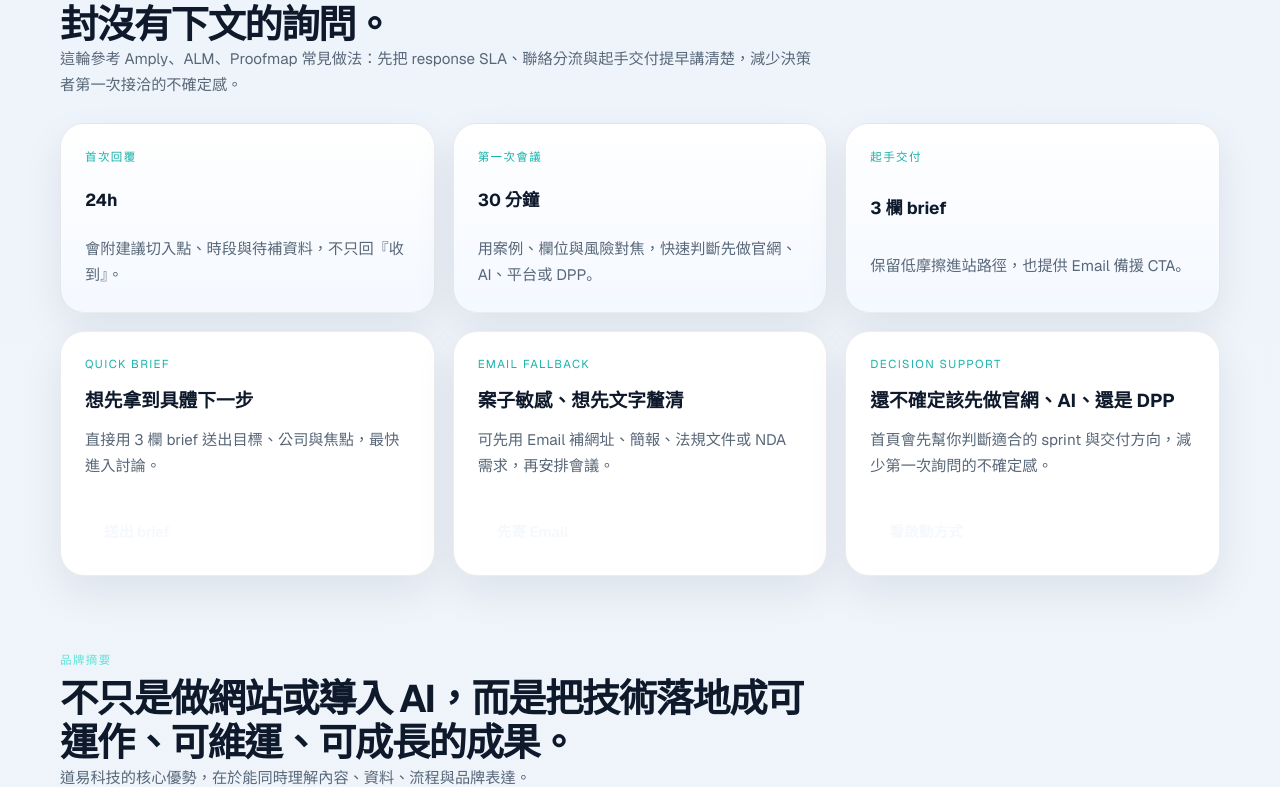
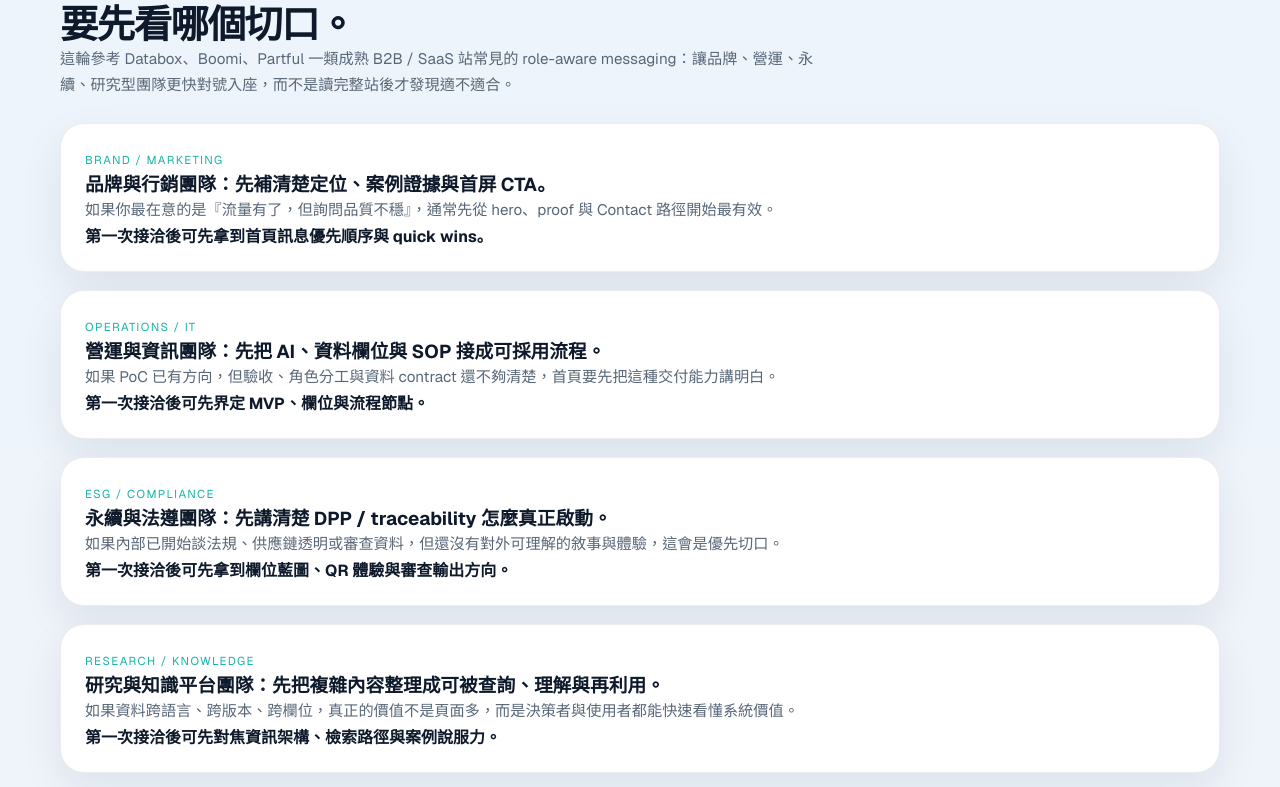
Before and after one commit to yangyen1977-wq/daoyi-website-2026, a Next.js app: page / in a window 1280 px wide. Shown: the part 7695-8482 px from the top of the page. Built offline with nearby package versions, Linux system fonts and the light colour scheme.

Commit message:
Add role-based decision flow to homepage

```diff
--- a/src/app/page.tsx
+++ b/src/app/page.tsx
@@ -113,6 +113,33 @@ const homepageStartNowCards = [
     label: "敏感專案也能開始",
     title: "如果牽涉 NDA、採購、法遵或既有系統文件，也可先用 Email 小步開始",
     detail: "保留低摩擦 contact flow，讓高敏感度專案不用一開始就填很長的表單。",
+  },
+];
+
+const homepageRoleDecisionCards = [
+  {
+    label: "Brand / Marketing",
+    title: "品牌與行銷團隊：先補清楚定位、案例證據與首屏 CTA。",
+    detail: "如果你最在意的是『流量有了，但詢問品質不穩』，通常先從 hero、proof 與 Contact 路徑開始最有效。",
+    outcome: "第一次接洽後可先拿到首頁訊息優先順序與 quick wins。",
+  },
+  {
+    label: "Operations / IT",
+    title: "營運與資訊團隊：先把 AI、資料欄位與 SOP 接成可採用流程。",
+    detail: "如果 PoC 已有方向，但驗收、角色分工與資料 contract 還不夠清楚，首頁要先把這種交付能力講明白。",
+    outcome: "第一次接洽後可先界定 MVP、欄位與流程節點。",
+  },
+  {
+    label: "ESG / Compliance",
+    title: "永續與法遵團隊：先講清楚 DPP / traceability 怎麼真正啟動。",
+    detail: "如果內部已開始談法規、供應鏈透明或審查資料，但還沒有對外可理解的敘事與體驗，這會是優先切口。",
+    outcome: "第一次接洽後可先拿到欄位藍圖、QR 體驗與審查輸出方向。",
+  },
+  {
+    label: "Research / Knowledge",
+    title: "研究與知識平台團隊：先把複雜內容整理成可被查詢、理解與再利用。",
+    detail: "如果資料跨語言、跨版本、跨欄位，真正的價值不是頁面多，而是決策者與使用者都能快速看懂系統價值。",
+    outcome: "第一次接洽後可先對焦資訊架構、檢索路徑與案例說服力。",
   },
 ];
 
@@ -302,6 +329,23 @@ export default function Home() {
               <Link href={item.href} className="button-secondary inline-button">
                 {item.cta}
               </Link>
+            </article>
+          ))}
+        </div>
+      </Section>
+
+      <Section
+        eyebrow="Role-based decision flow"
+        title="不只分專案類型，也讓不同角色一眼知道自己要先看哪個切口。"
+        description="這輪參考 Databox、Boomi、Partful 一類成熟 B2B / SaaS 站常見的 role-aware messaging：讓品牌、營運、永續、研究型團隊更快對號入座，而不是讀完整站後才發現適不適合。"
+      >
+        <div className="card-grid two-up homepage-role-decision-grid">
+          {homepageRoleDecisionCards.map((item) => (
+            <article key={item.title} className="feature-surface homepage-role-decision-card">
+              <span className="mini-label accent">{item.label}</span>
+              <h3>{item.title}</h3>
+              <p>{item.detail}</p>
+              <strong>{item.outcome}</strong>
             </article>
           ))}
         </div>
--- a/src/components/mobile-sticky-cta.tsx
+++ b/src/components/mobile-sticky-cta.tsx
@@ -10,7 +10,7 @@ export function MobileStickyCTA() {
   const hiddenRoutes = ["/contact"];
   const [dismissed, setDismissed] = useState(false);
   const primaryHref = pathname === "/" ? "/#quick-brief" : "/contact";
-  const primaryLabel = pathname === "/" ? "立即填 3 欄" : "24h 內拿建議";
+  const primaryLabel = pathname === "/" ? "先填 3 欄 brief" : "24h 內拿建議";
   const secondaryHref = `mailto:${siteConfig.email}?subject=${encodeURIComponent("想先和道易討論新專案")}`;
 
   if (hiddenRoutes.includes(pathname) || dismissed) {
@@ -22,14 +22,14 @@ export function MobileStickyCTA() {
       <div className="mobile-cta-content">
         <div className="mobile-cta-copy">
           <strong>先用 3 欄拿 24h 建議，不必先講完整個專案</strong>
-          <span>Quick Brief 主 CTA，Email / NDA 當備援路徑</span>
+          <span>Quick Brief 主 CTA，Email / NDA 保留低風險起點</span>
         </div>
         <div className="mobile-cta-actions">
           <Link href={primaryHref} className="mobile-cta-button primary">
             {primaryLabel}
           </Link>
           <a className="mobile-cta-button secondary" href={secondaryHref}>
-            快速寄信
+            Email / NDA
           </a>
         </div>
         <button type="button" className="mobile-cta-close" onClick={() => setDismissed(true)} aria-label="關閉行動按鈕">
```
